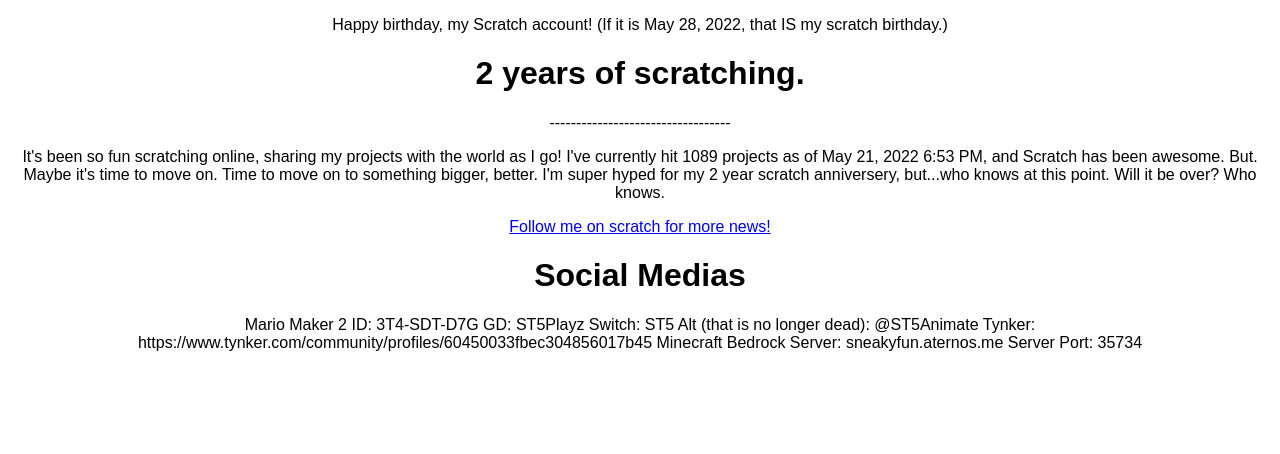
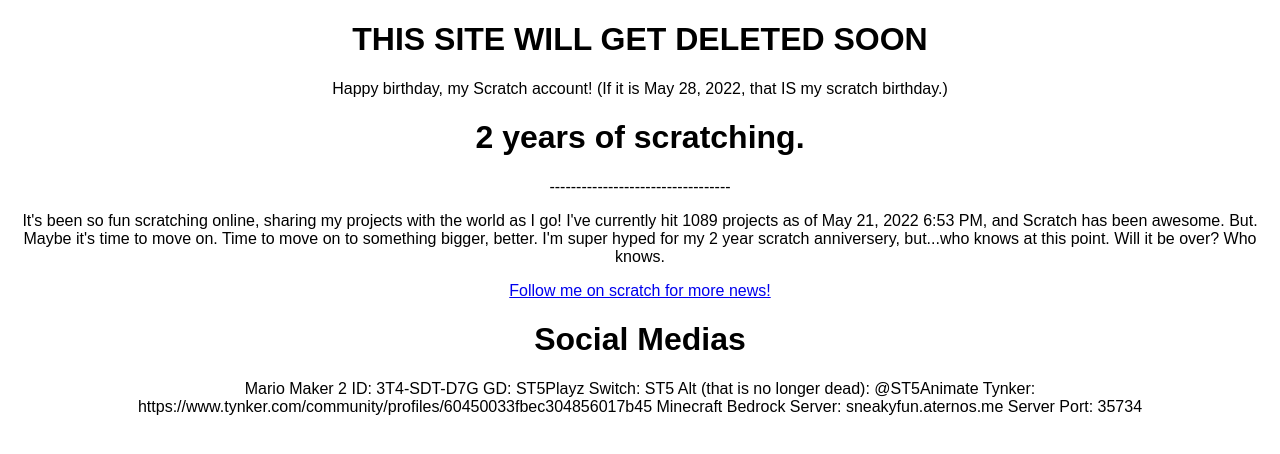
Before and after one commit to ST5Sneaky/scratch.anniverserywebsite, a plain HTML site: page index.html in a window 1280 px wide. Drawn offline with Linux system fonts and the light colour scheme.

Commit message:
Update index.html

```diff
--- a/index.html
+++ b/index.html
@@ -3,6 +3,7 @@
 <title>SneakyTank5 | 2 years of scratching.</title>
 <link rel="stylesheet" href="index.css">
 <body>
+  <h1>THIS SITE WILL GET DELETED SOON</h1>
 <!-- Display the countdown timer in an element -->
 <p id="demo"></p>
 
```
